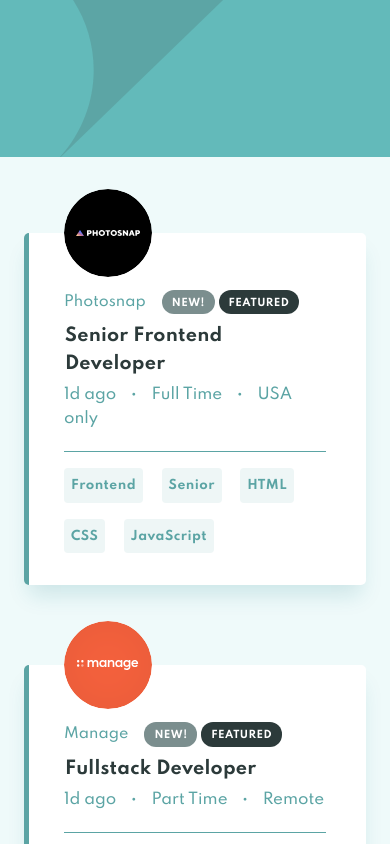
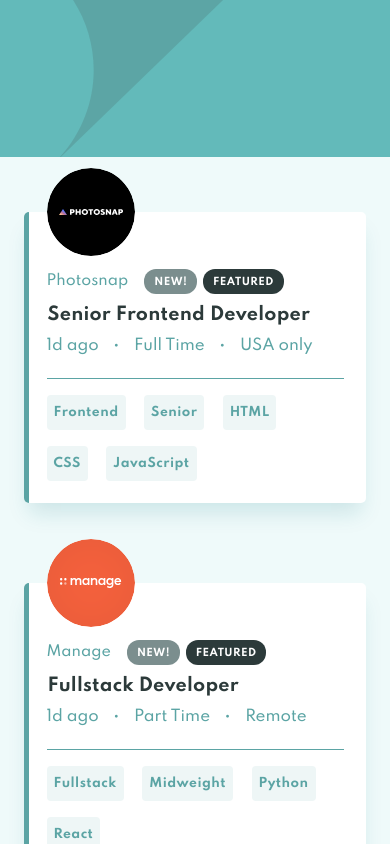
Before and after one commit to justAdevTV/job-listings-page, a Next.js app: page / in a window 390 px wide. Shown: the top 844 px of the page. Built offline with nearby package versions, Linux system fonts and the light colour scheme.

Commit message:
Jobs List & Cards - Made responsive for 375

```diff
--- a/components/JobCard/jobCard.styles.js
+++ b/components/JobCard/jobCard.styles.js
@@ -22,6 +22,14 @@
   @media ${({ theme }) => theme.devices.large} {
     flex-direction: column;
   }
+
+  @media ${({ theme }) => theme.devices.small} {
+    padding: 3.2rem 2.25rem;
+  }
+
+  @media ${({ theme }) => theme.devices.small} {
+    padding-bottom: 2.2rem;
+  }
 `;
 
 const _Logo = styled.img`
@@ -33,6 +41,12 @@
     top: 0;
     transform: translateY(-50%);
     flex-direction: column;
+  }
+
+  @media ${({ theme }) => theme.devices.smallest} {
+    width: 4.9rem;
+    left: 0;
+    margin-left: 2.25rem;
   }
 `;
 
@@ -54,9 +68,18 @@
       margin-left: 1.6rem;
 
       /* Round tags */
-      & > div:first-child {
+      & > span:first-child {
         margin-right: 2px;
+        @media ${({ theme }) => theme.devices.smallest} {
+          margin-right: 4px;
+        }
       }
+    }
+
+    @media ${({ theme }) => theme.devices.smallest} {
+      font-size: 0.89em;
+      font-weight: 700;
+      letter-spacing: 0.05px;
     }
   }
 
@@ -71,18 +94,33 @@
     &:hover {
       color: ${({ theme }) => theme.colors.primary};
     }
+
+    @media ${({ theme }) => theme.devices.smallest} {
+      margin-top: 1rem;
+      font-size: 1em;
+      letter-spacing: 0.1px;
+    }
   }
 
   & > h4 {
     margin-top: 0.5rem;
     font-weight: 500;
     color: ${({ theme }) => theme.colors.primary};
+    @media ${({ theme }) => theme.devices.smallest} {
+      margin-top: 1rem;
+      font-size: 0.9em;
+    }
   }
 
   @media ${({ theme }) => theme.devices.large} {
     margin-left: 0;
     margin-top: 2.5rem;
     margin-bottom: 2rem;
+  }
+
+  @media ${({ theme }) => theme.devices.smallest} {
+    margin-top: 0;
+    margin-bottom: 1.8rem;
   }
 `;
 
@@ -91,6 +129,10 @@
   margin-right: 1.45rem;
   font-size: 0.9em;
   color: ${({ theme }) => theme.colors.primary};
+  @media ${({ theme }) => theme.devices.smallest} {
+    margin-left: 0.75rem;
+    margin-right: 0.75rem;
+  }
 `;
 
 const _Tags = styled.div`
@@ -98,10 +140,18 @@
   margin-left: auto;
 
   /* Rectangle tags */
-  & > span:not(:last-child) {
-    margin-right: 1.85rem;
+  & > span {
     @media ${({ theme }) => theme.devices.large} {
       margin-top: 1.6rem;
+    }
+    @media ${({ theme }) => theme.devices.smallest} {
+      margin-top: 1.5rem;
+    }
+    &:not(:last-child) {
+      margin-right: 1.85rem;
+      @media ${({ theme }) => theme.devices.smallest} {
+        margin-right: 1.9rem;
+      }
     }
   }
 
--- a/components/JobsList/jobsLists.styles.js
+++ b/components/JobsList/jobsLists.styles.js
@@ -6,6 +6,10 @@
     @media ${({ theme }) => theme.devices.large} {
       margin-top: 8rem;
     }
+
+    @media ${({ theme }) => theme.devices.smallest} {
+      margin-top: 3.9rem;
+    }
   }
 `;
 
--- a/components/_base/theme.js
+++ b/components/_base/theme.js
@@ -17,7 +17,8 @@
     max: "(max-width: 1440px)",
     large: "(max-width: 1300px)",
     medium: "(max-width: 900px)",
-    small: "(max-width: 375px)",
+    small: "(max-width: 510px)",
+    smallest: "(max-width: 375px)",
   },
 };
 
--- a/templates/JobsPage/jobsPage.styles.js
+++ b/templates/JobsPage/jobsPage.styles.js
@@ -27,6 +27,10 @@
     padding-left: 2.4rem;
     padding-right: 2.4rem;
   }
+
+  @media ${({ theme }) => theme.devices.small} {
+    padding-top: 4.7rem;
+  }
 `;
 
 const _FilterBox = styled.div`
```
